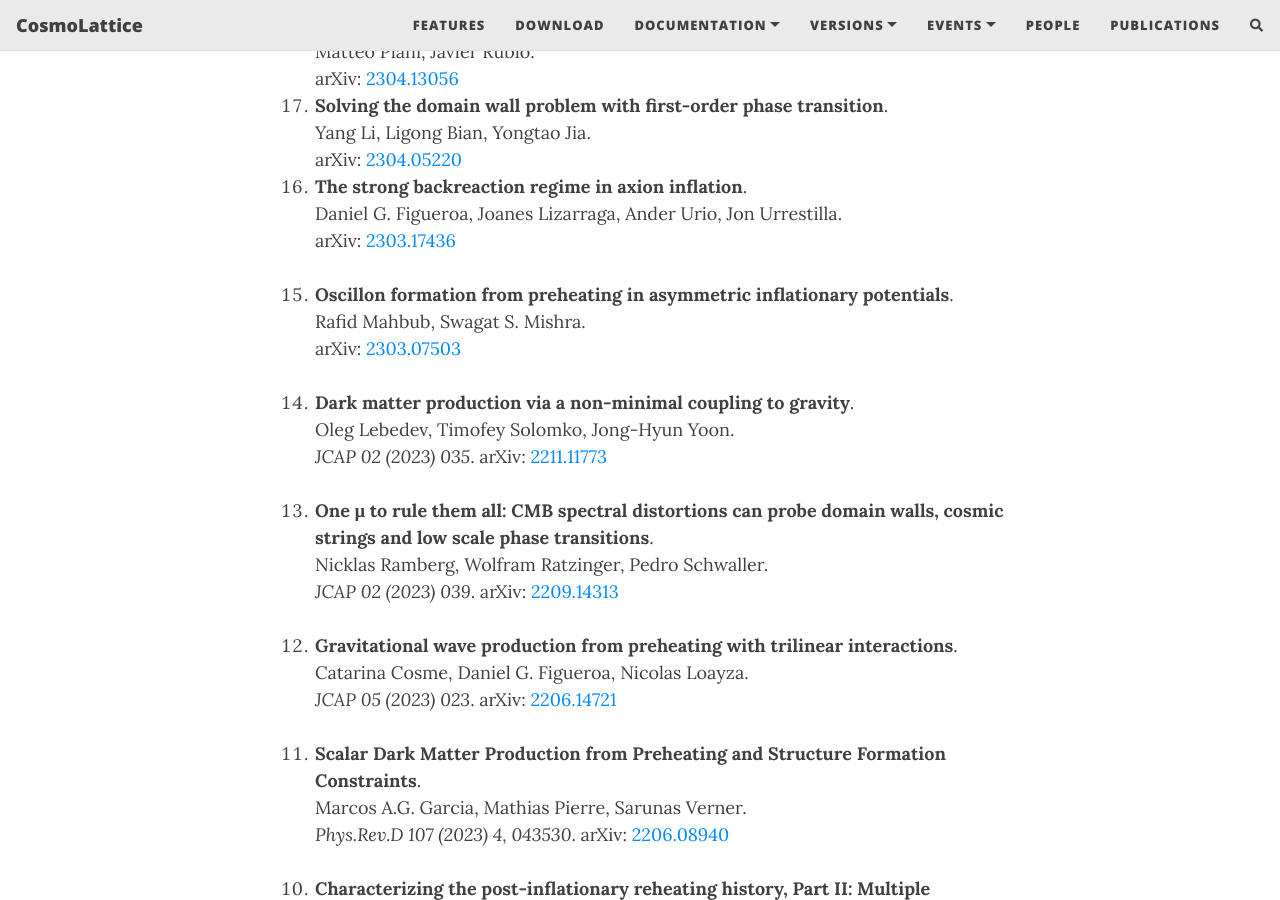
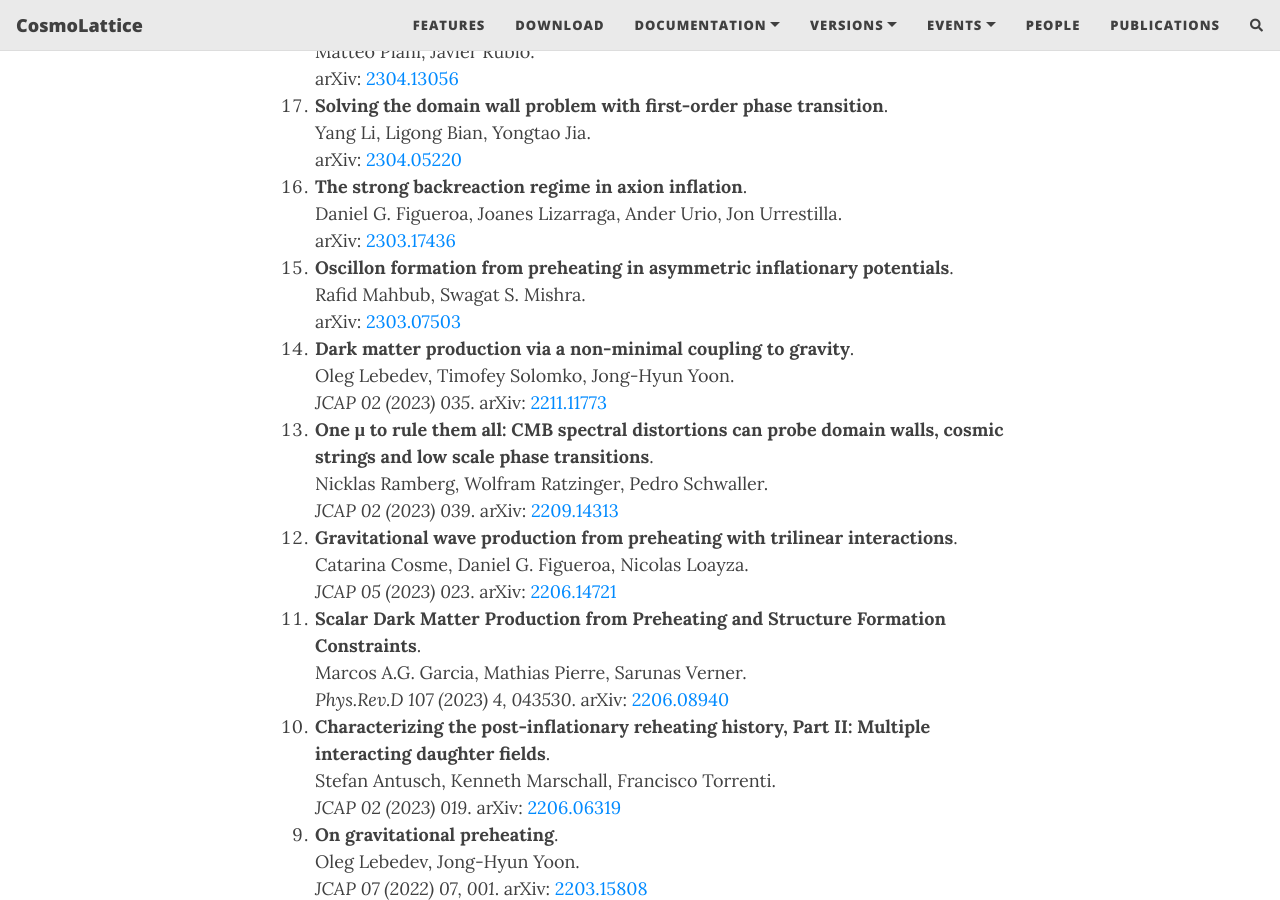
Before and after one commit to cosmolattice/cosmolatticeweb, a Jekyll site: the page built from publications.md, in a window 1280 px wide and 900 px high, scrolled down 737 px. Built offline with Jekyll 4.4.1, drawn with Linux system fonts in a browser that asks for light colours; nearby versions of some CDN libraries; comment, search, counter and statistics services are not loaded.

Commit message:
Added publications

```diff
--- a/publications.md
+++ b/publications.md
@@ -11,7 +11,6 @@ appear here, please let us know and we will gladly include it!
 **Last update:** June 9, 2023
 
 ### List of papers:
-
 
 
 <ol>
@@ -44,43 +43,36 @@ appear here, please let us know and we will gladly include it!
 <b>The strong backreaction regime in axion inflation</b>.<br>
    Daniel G. Figueroa, Joanes Lizarraga, Ander Urio, Jon Urrestilla. <br>
    arXiv: <a href="https://arxiv.org/abs/2303.17436" target="_blank" rel="noopener noreferrer">2303.17436</a><br>
-<br>
 
 <li value="15">
 <b>Oscillon formation from preheating in asymmetric inflationary potentials</b>.<br>
    Rafid Mahbub, Swagat S. Mishra. <br>
    arXiv: <a href="https://arxiv.org/abs/2303.07503" target="_blank" rel="noopener noreferrer">2303.07503</a><br>
-<br>
 
 <li value="14">
 <b>Dark matter production via a non-minimal coupling to gravity</b>.<br>
    Oleg Lebedev, Timofey Solomko, Jong-Hyun Yoon. <br>
   <i>JCAP 02 (2023) 035</i>. arXiv: <a href="https://arxiv.org/abs/2211.11773" target="_blank" rel="noopener noreferrer">2211.11773</a><br>
-<br>
 
 <li value="13">
 <b>One μ to rule them all: CMB spectral distortions can probe domain walls, cosmic strings and low scale phase transitions</b>.<br>
    Nicklas Ramberg, Wolfram Ratzinger, Pedro Schwaller. <br>
   <i>JCAP 02 (2023) 039</i>. arXiv: <a href="https://arxiv.org/abs/2209.14313" target="_blank" rel="noopener noreferrer">2209.14313</a><br>
-<br>
 
 <li value="12">
 <b>Gravitational wave production from preheating with trilinear interactions</b>.<br>
   Catarina Cosme, Daniel G. Figueroa, Nicolas Loayza. <br>
   <i>JCAP 05 (2023) 023</i>. arXiv: <a href="https://arxiv.org/abs/2206.14721" target="_blank" rel="noopener noreferrer">2206.14721</a><br>
-<br>
 
 <li value="11">
 <b>Scalar Dark Matter Production from Preheating and Structure Formation Constraints</b>.<br>
   Marcos A.G. Garcia, Mathias Pierre, Sarunas Verner. <br>
   <i>Phys.Rev.D 107 (2023) 4, 043530</i>. arXiv: <a href="https://arxiv.org/abs/2206.08940" target="_blank" rel="noopener noreferrer">2206.08940</a><br>
-<br>
 
 <li value="10">
 <b>Characterizing the post-inflationary reheating history, Part II: Multiple interacting daughter fields</b>.<br>
   Stefan Antusch, Kenneth Marschall, Francisco Torrenti. <br>
   <i>JCAP 02 (2023) 019</i>. arXiv: <a href="https://arxiv.org/abs/2206.06319" target="_blank" rel="noopener noreferrer">2206.06319</a><br>
-<br>
 
 <li value="9">
 <b>On gravitational preheating</b>.<br>
@@ -91,46 +83,38 @@ appear here, please let us know and we will gladly include it!
 <b>Preheating in Palatini Higgs inflation on the lattice</b>.<br>
   Frédéric Dux, Adrien Florio, Juraj Klarić, Andrey Shkerin, Inar Timiryasov. <br>
   <i>JCAP 09 (2022) 015</i>. arXiv: <a href="https://arxiv.org/abs/2203.13286" target="_blank" rel="noopener noreferrer">2203.13286</a><br>
-<br>
 
 <li value="7">
 <b>Stairway to Heaven" -- Spectroscopy of Particle Couplings with Gravitational Waves</b>.<br>
   Daniel G. Figueroa, Adrien Florio, Nicolas Loayza, Mauro Pieroni. <br>
   <i>Phys.Rev.D 106 (2022) 6, 063522</i>. arXiv: <a href="https://arxiv.org/abs/2202.05805" target="_blank" rel="noopener noreferrer">2202.05805</a><br>
-<br>
 
 <li value="6">
 <b>Characterizing the post-inflationary reheating history, Part I: single daughter field with quadratic-quadratic interaction</b>.<br>
   Stefan Antusch, Daniel G. Figueroa, Kenneth Marschall, Francisco Torrenti. <br>
   <i>Phys.Rev.D 105 (2022) 4, 043532</i>. arXiv: <a href="https://arxiv.org/abs/2112.11280" target="_blank" rel="noopener noreferrer">2112.11280</a><br>
-<br>
 
 <li value="5">
 <b>Dynamics of Non-minimally Coupled Scalar Fields in the Jordan Frame</b>.<br>
   Daniel G. Figueroa, Adrien Florio, Toby Opferkuch, Ben A. Stefanek. <br>
   arXiv: <a href="https://arxiv.org/abs/2112.08388" target="_blank" rel="noopener noreferrer">2112.08388</a> <br>
-<br>
 
 <li value="4">
 <b>Freeze-in from Preheating</b>.<br>
   Marcos A. G. Garcia, Kunio Kaneta, Yann Mambrini, Keith A. Olive, Sarunas Verner. <br>
   <i>JCAP 03 (2022) 03, 016</i>. arXiv: <a href="https://arxiv.org/abs/2109.13280" target="_blank" rel="noopener noreferrer">2109.13280</a> <br>
-<br>
 
 <li value="3">
 <b>CosmoLattice: A modern code for lattice simulations of scalar and gauge field dynamics in an expanding universe</b>.<br>
   Daniel G. Figueroa, Adrien Florio, Francisco Torrenti, Wessel Valkenburg. <br>
   <i>Comput.Phys.Commun. 283 (2023) 108586</i>. arXiv: <a href="https://arxiv.org/abs/2102.01031" target="_blank" rel="noopener noreferrer">2102.01031</a> <br>
-<br>
 
 <li value="2">
 <b>The art of simulating the early Universe -- Part I</b>.<br>
   Daniel G. Figueroa, Adrien Florio, Francisco Torrenti, Wessel Valkenburg. <br>
   <i>JCAP 04 (2021) 035</i>. arXiv: <a href="https://arxiv.org/abs/2006.15122" target="_blank" rel="noopener noreferrer">2006.15122</a> <br>
-<br>
 
 <li value="1">
 <b>Energy distribution and equation of state of the early Universe: matching the end of inflation and the onset of radiation domination</b>.<br>
   Stefan Antusch, Daniel G. Figueroa, Kenneth Marschall, Francisco Torrenti. <br>
   <i>Phys.Lett.B 811 (2020) 135888</i>. arXiv: <a href="https://arxiv.org/abs/2005.07563" target="_blank" rel="noopener noreferrer">2005.07563</a> <br>
-<br>
```
